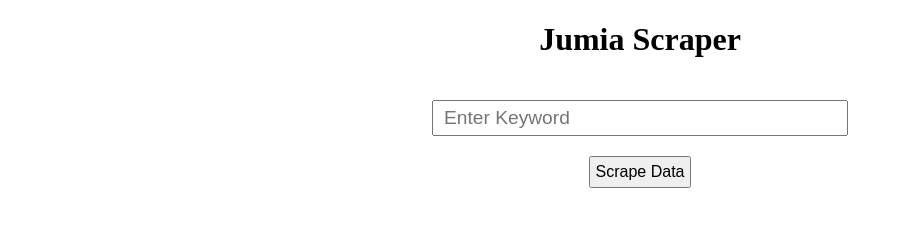
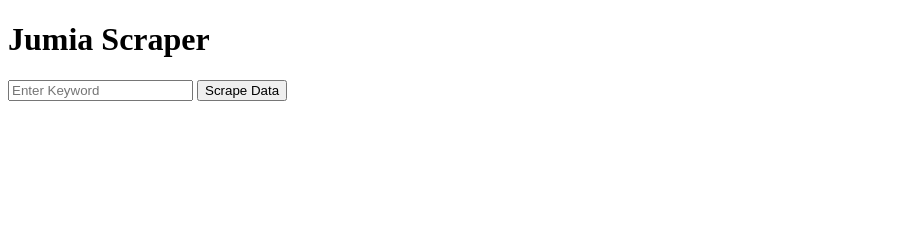
Before and after one commit to Kkebuka/jumia-webScraper-javascript, a website: page public/index.html in a window 1280 px wide. Shown: the whole page, without its empty margins (0-903 px from the left). Drawn offline with Linux system fonts and the light colour scheme.

Commit message:
removal of styles

```diff
--- a/public/index.html
+++ b/public/index.html
@@ -2,34 +2,7 @@
 <html>
 <head>
   <title>Scraper</title>
-  <style>
-	h1{
-		text-align: center;
-	}
-	.input-div{
-		display: flex;
-		flex-direction: column;
-		justify-content: center;
-		align-items: center;
-	}
-	#input{
-		height: 30px;
-		width: 80%;
-		max-width: 400px;
-		padding-left: 10px;
-		margin: 20px 0px;
-		font-size: 1.2rem;
-	}
-	#scrape-btn{
-		padding: 5px;
-		font-size: 1rem;
-		cursor: pointer;
-	}
-	li{
-		margin-bottom: 5px;
-	}
 
-  </style>
 </head>
 <body>
 	<h1>Jumia Scraper</h1>
@@ -49,7 +22,7 @@
       try {
 		const keyword = document.getElementById('input').value;
 		console.log(keyword)
-		const response = await fetch('/scrape', {
+		const response = await fetch('http://localhost:3000/scrape', {
         method: 'POST',
         headers: { 'Content-Type': 'application/json' },
         body: JSON.stringify({keyword}),
```
